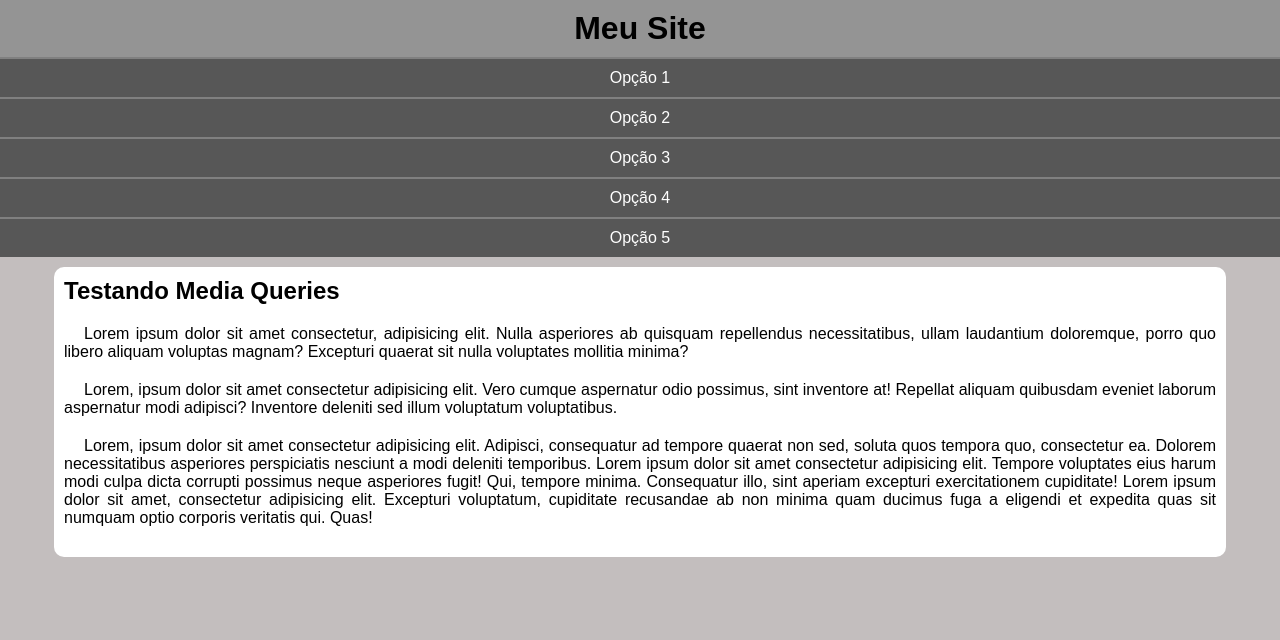
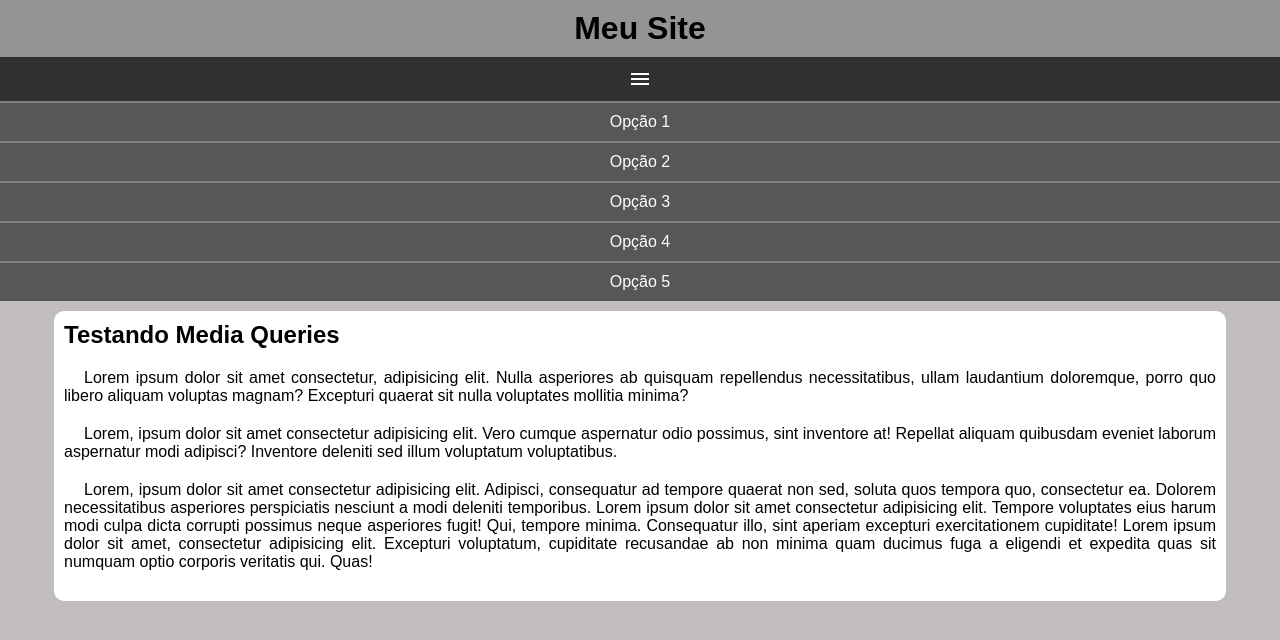
Before and after one commit to isaacdigitalcode/CSS-CV, a plain HTML site: page ex026/mq005/index.html in a window 1280 px wide. Drawn offline with nearby package versions, Linux system fonts and the light colour scheme.

Commit message:
ex005 de mediaquery

```diff
--- a/ex026/mq005/estilos/style.css
+++ b/ex026/mq005/estilos/style.css
@@ -23,6 +23,21 @@ menu {
 menu > ul {
     list-style-type: none;
 }
+
+span#burguer {
+    background-color: rgb(48, 48, 48);
+    color: white;
+    display: block;
+    text-align: center;
+    padding: 10px;
+    cursor: pointer;
+}
+
+span#burguer:hover {
+    background-color: rgb(226, 225, 225);
+    color: black;
+}
+
 menu > ul > li > a {
     display: block;
     padding: 10px;
@@ -32,6 +47,7 @@ menu > ul > li > a {
     color: white;
     border-top: 2px solid gray;
 }
+
 menu > ul > li > a:hover {
     background-color: gray;
 }
--- a/ex026/mq005/index.html
+++ b/ex026/mq005/index.html
@@ -5,12 +5,14 @@
     <meta http-equiv="X-UA-Compatible" content="IE=edge">
     <meta name="viewport" content="width=device-width, initial-scale=1.0">
     <title>Meida Query</title>
+    <link href="https://fonts.googleapis.com/css2?family=Material+Symbols+Outlined" rel="stylesheet" />
     <link rel="stylesheet" href="estilos/style.css">
 </head>
 <body>
     <header>
         <h1>Meu Site</h1>
-        <menu>
+        <span id="burguer" class="material-symbols-outlined" onclick="clickMenu()">menu</span>
+        <menu id="itens">
             <ul>
                 <li><a href="#">Opção 1</a></li>
                 <li><a href="#">Opção 2</a></li>
@@ -30,5 +32,14 @@
             <p>Lorem, ipsum dolor sit amet consectetur adipisicing elit. Adipisci, consequatur ad tempore quaerat non sed, soluta quos tempora quo, consectetur ea. Dolorem necessitatibus asperiores perspiciatis nesciunt a modi deleniti temporibus. Lorem ipsum dolor sit amet consectetur adipisicing elit. Tempore voluptates eius harum modi culpa dicta corrupti possimus neque asperiores fugit! Qui, tempore minima. Consequatur illo, sint aperiam excepturi exercitationem cupiditate! Lorem ipsum dolor sit amet, consectetur adipisicing elit. Excepturi voluptatum, cupiditate recusandae ab non minima quam ducimus fuga a eligendi et expedita quas sit numquam optio corporis veritatis qui. Quas!</p>
         </article>
     </main>
+    <script>
+        function clickMenu() {
+            if(itens.style.display == 'block') {
+                itens.style.display = 'none'
+            } else {
+                itens.style.display = 'block'
+            }
+        }
+    </script>
 </body>
 </html>
```
